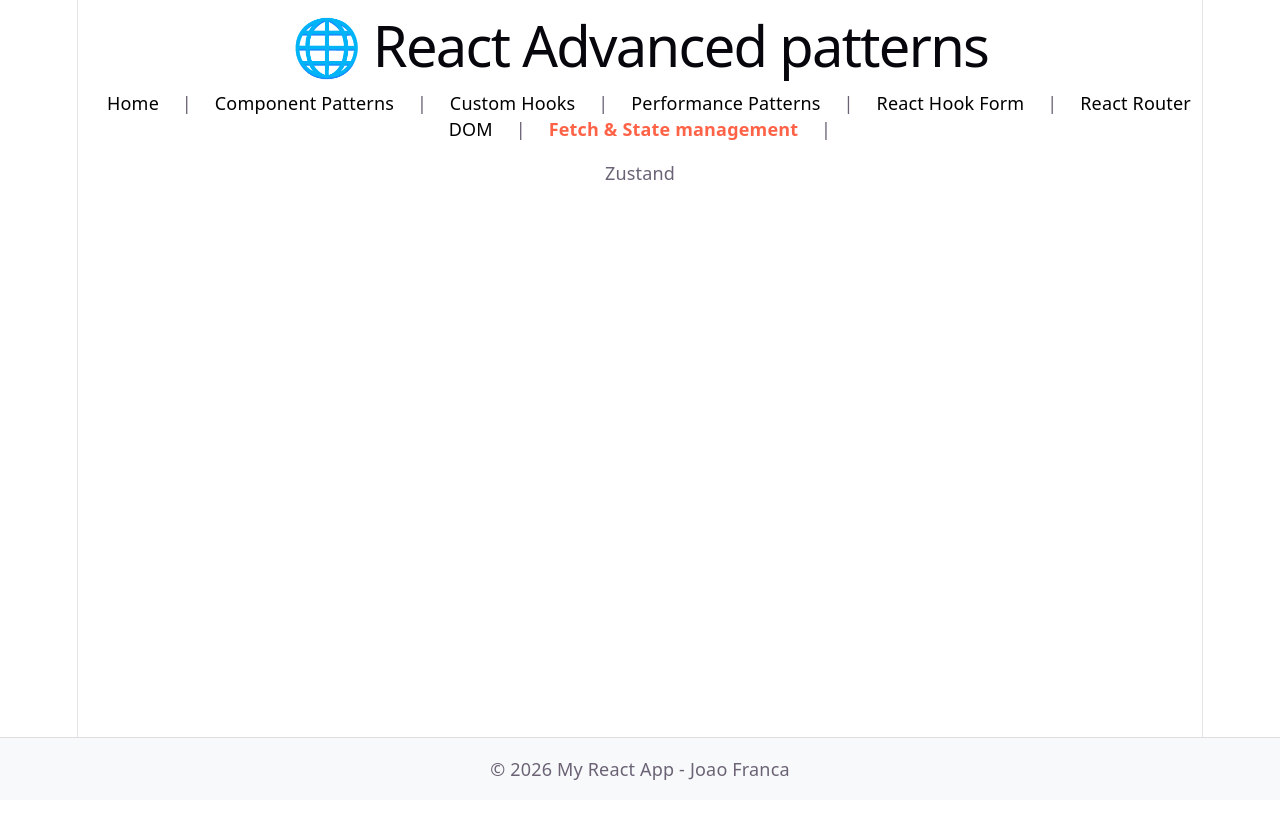
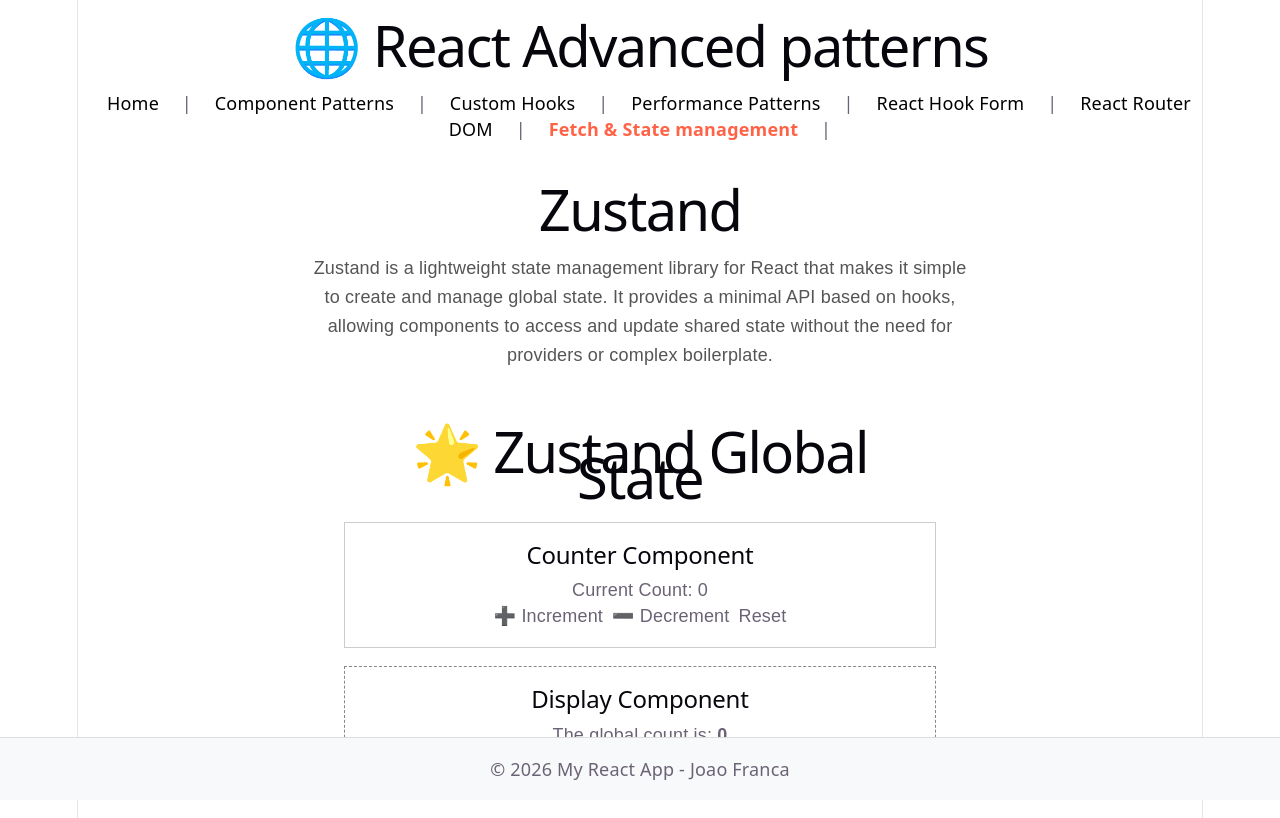
Before and after one commit to jvictorfranca/react-patterns, a React (Vite) app: page /fetch-state-management/zustand in a window 1280 px wide. Shown: the top 818 px of the page. Built offline with nearby package versions, Linux system fonts and the light colour scheme.

Commit message:
adds zustand

```diff
--- a/package.json
+++ b/package.json
@@ -18,7 +18,8 @@
     "react-router-dom": "^7.18.3",
     "react-virtualized": "^9.22.6",
     "tailwindcss": "^4.3.3",
-    "yup": "^1.7.1"
+    "yup": "^1.7.1",
+    "zustand": "^5.0.15"
   },
   "devDependencies": {
     "@eslint/js": "^10.0.1",
--- a/src/App.jsx
+++ b/src/App.jsx
@@ -25,9 +25,9 @@ import SearchParams from "./patterns/react-router-dom/search-params/SearchParams
 import CompoundComponent from "./patterns/component-patterns/compound-components/CompoundComponent";
 import ProductDetail from "./patterns/react-router-dom/search-params/pattern/ProductDetail";
 import FetchStateManagement from "./patterns/fetch-state-management/FetchStateManagement";
-import TanstackQuery from "./patterns/fetch-state-management/tanstack-query/pattern/TanstackQuery";
-import Zustand from "./patterns/fetch-state-management/zustand/pattern/zustand";
-import Redux from "./patterns/fetch-state-management/redux/pattern/Redux";
+import TanstackQuery from "./patterns/fetch-state-management/tanstack-query/TanstackQuery";
+import Zustand from "./patterns/fetch-state-management/zustand/Zustand";
+import Redux from "./patterns/fetch-state-management/redux/Redux";
 import ErrorBoundary from "./patterns/fetch-state-management/error-boundary/ErrorBoundary";
 
 function App() {
--- /dev/null
+++ b/src/patterns/fetch-state-management/zustand/Zustand.jsx
@@ -0,0 +1,27 @@
+import Zustand_Impl from "./pattern/Zustand_Impl";
+
+const Zustand = () => {
+  return (
+    <div
+      style={{
+        maxWidth: "700px",
+        margin: "2rem auto",
+        padding: "0 1rem",
+        fontFamily: "sans-serif",
+      }}
+    >
+      <h1>Zustand</h1>
+
+      <p style={{ lineHeight: "1.6", color: "#555" }}>
+        Zustand is a lightweight state management library for React that makes
+        it simple to create and manage global state. It provides a minimal API
+        based on hooks, allowing components to access and update shared state
+        without the need for providers or complex boilerplate.
+      </p>
+
+      <Zustand_Impl />
+    </div>
+  );
+};
+
+export default Zustand;
--- a/src/patterns/fetch-state-management/zustand/pattern/Zustand.jsx
+++ /dev/null
@@ -1,9 +0,0 @@
-const Zustand = () => {
-    return (
-        <div>
-            Zustand
-        </div>
-    )
-}
-
-export default Zustand
--- /dev/null
+++ b/src/patterns/fetch-state-management/zustand/pattern/Zustand_Impl.jsx
@@ -0,0 +1,14 @@
+import Counter from "./components/Counter";
+import Display from "./components/Display";
+
+const Zustand_Impl = () => {
+  return (
+    <div style={{ padding: "2rem" }}>
+      <h1>🌟 Zustand Global State</h1>
+      <Counter />
+      <Display />
+    </div>
+  );
+};
+
+export default Zustand_Impl;
--- /dev/null
+++ b/src/patterns/fetch-state-management/zustand/pattern/components/Counter.jsx
@@ -0,0 +1,27 @@
+import { useStore } from "../store/useStore";
+
+const Counter = () => {
+  const { count, increment, decrement, reset } = useStore();
+
+  return (
+    <div
+      style={{
+        margin: "1rem 0",
+        border: "1px solid #ccc",
+        padding: "1rem"
+      }}
+    >
+      <h2>Counter Component</h2>
+      <p>Current Count: {count}</p>
+      <button onClick={increment} style={{ marginRight: "0.5rem" }}>
+        ➕ Increment
+      </button>
+      <button onClick={decrement} style={{ marginRight: "0.5rem" }}>
+        ➖ Decrement
+      </button>
+      <button onClick={reset}>Reset</button>
+    </div>
+  );
+};
+
+export default Counter;
--- /dev/null
+++ b/src/patterns/fetch-state-management/zustand/pattern/components/Display.jsx
@@ -0,0 +1,20 @@
+import { useStore } from "../store/useStore";
+
+const Display = () => {
+  const { count } = useStore();
+
+  return (
+    <div
+      style={{
+        margin: "1rem 0",
+        border: "1px dashed #888",
+        padding: "1rem"
+      }}
+    >
+      <h2>Display Component</h2>
+      <p>The global count is: <strong>{count}</strong></p>
+    </div>
+  );
+};
+
+export default Display;
--- /dev/null
+++ b/src/patterns/fetch-state-management/zustand/pattern/main.jsx
@@ -0,0 +1,13 @@
+import React from 'react';
+import ReactDOM from 'react-dom/client';
+import App from './App.jsx'; // Import the App component
+
+//Create the root element
+const root = ReactDOM.createRoot(document.getElementById('root'));
+
+// Render App into the root element
+root.render(
+  <React.StrictMode>
+    <App />
+  </React.StrictMode>
+);
--- /dev/null
+++ b/src/patterns/fetch-state-management/zustand/pattern/store/useStore.js
@@ -0,0 +1,9 @@
+import { create } from "zustand";
+
+// Global state store
+export const useStore = create((set) => ({
+  count: 0,
+  increment: () => set((state) => ({ count: state.count + 1 })),
+  decrement: () => set((state) => ({ count: state.count - 1 })),
+  reset: () => set({ count: 0 }),
+}));
```
Also changed, not shown: src/patterns/fetch-state-management/redux/Redux.jsx (renamed from src/patterns/fetch-state-management/redux/pattern/Redux.jsx), src/patterns/fetch-state-management/tanstack-query/TanstackQuery.jsx (renamed from src/patterns/fetch-state-management/tanstack-query/pattern/TanstackQuery.jsx), 1 other file (tests, documents, lock files or other folders).
